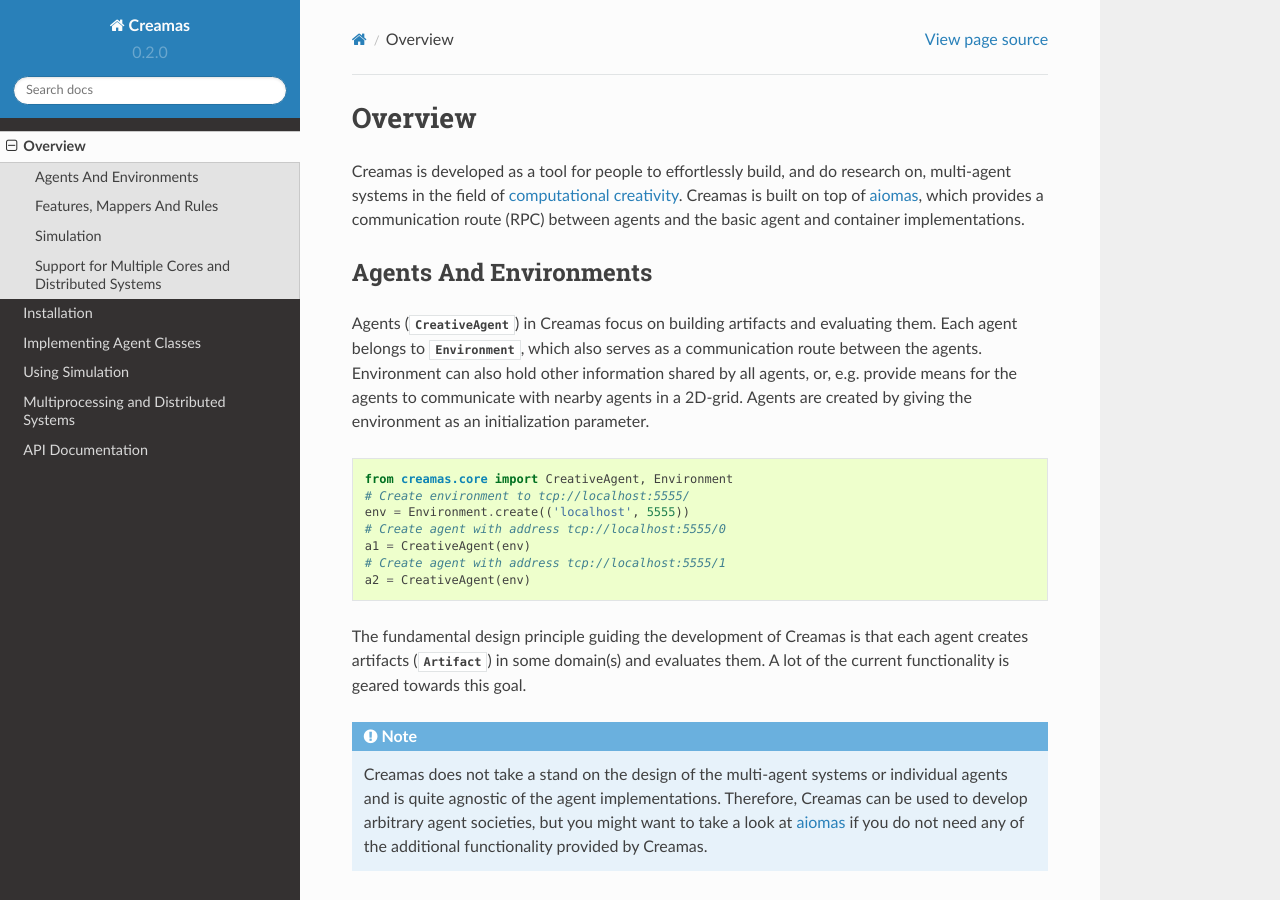
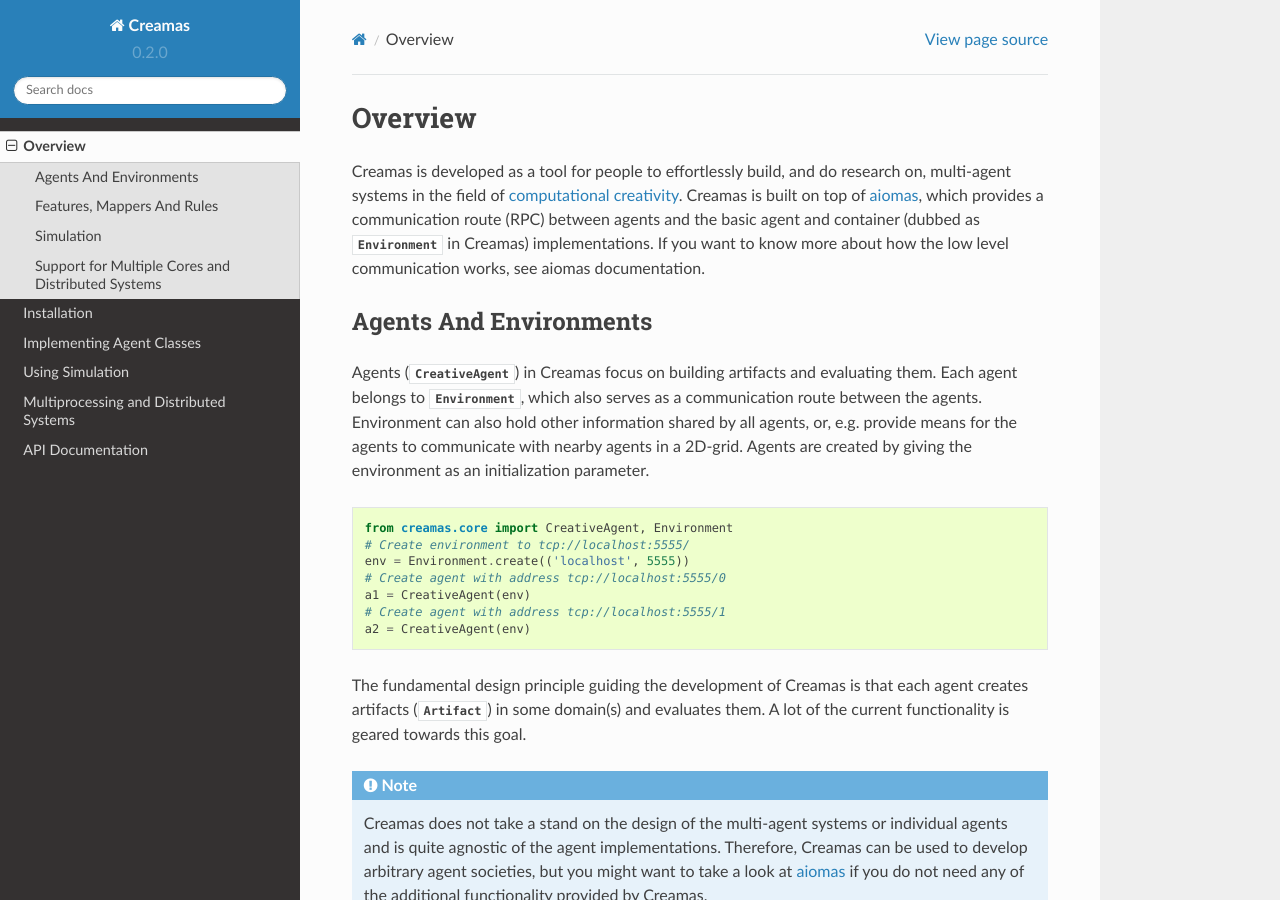
Before and after one commit to assamite/creamas, a Sphinx documentation site: the page built from docs/source/overview.rst, in a window 1280 px wide and 900 px high. Built offline with Sphinx 7.4.7 and the Read the Docs theme 2.0.0, drawn with Linux system fonts in a browser that asks for light colours.

Commit message:
A few small enhancements to documentation.

```diff
--- a/docs/source/create_agent.rst
+++ b/docs/source/create_agent.rst
@@ -1,7 +1,7 @@
 Implementing Agent Classes
 ==========================
 
-All agents used in *creamas* must inherit from
+All agents used in Creamas must inherit from
 :py:class:`~creamas.core.agent.CreativeAgent`. They should also accept one
 parameter that is passed down to :py:meth:`super().__init__`:
 
--- a/docs/source/overview.rst
+++ b/docs/source/overview.rst
@@ -6,7 +6,9 @@
 <https://en.wikipedia.org/wiki/Computational_creativity>`_. Creamas is built
 on top of `aiomas <http://aiomas.readthedocs.org/en/latest/>`_, which provides
 a communication route (RPC) between agents and the basic agent and container
-implementations.
+(dubbed as :class:`~creamas.Environment` in Creamas) implementations. If you
+want to know more about how the low level communication works, see aiomas
+documentation.
 
 Agents And Environments
 -----------------------
```
Also changed, not shown: docs/source/create_sim.rst (+5 -5 lines).
